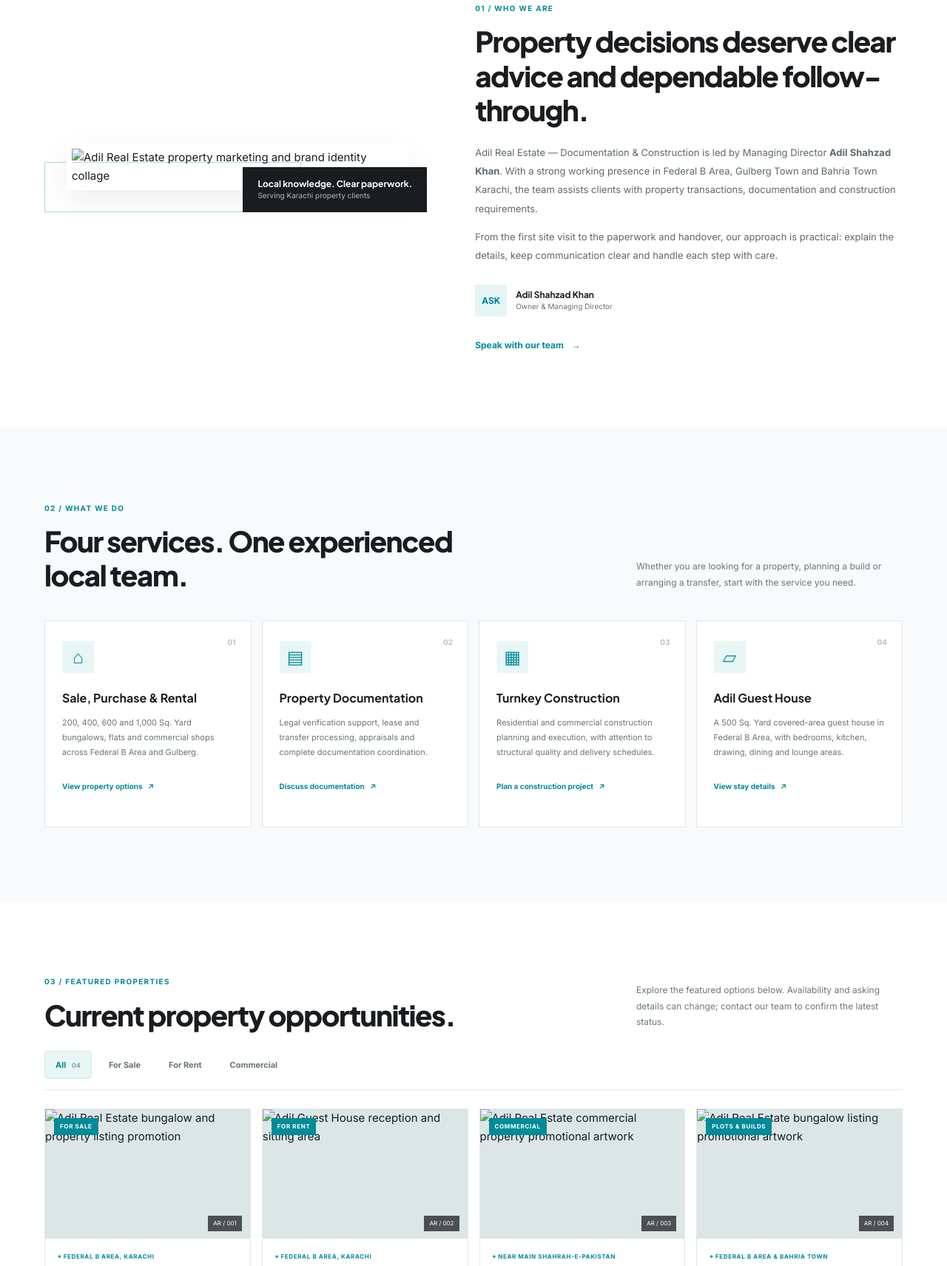
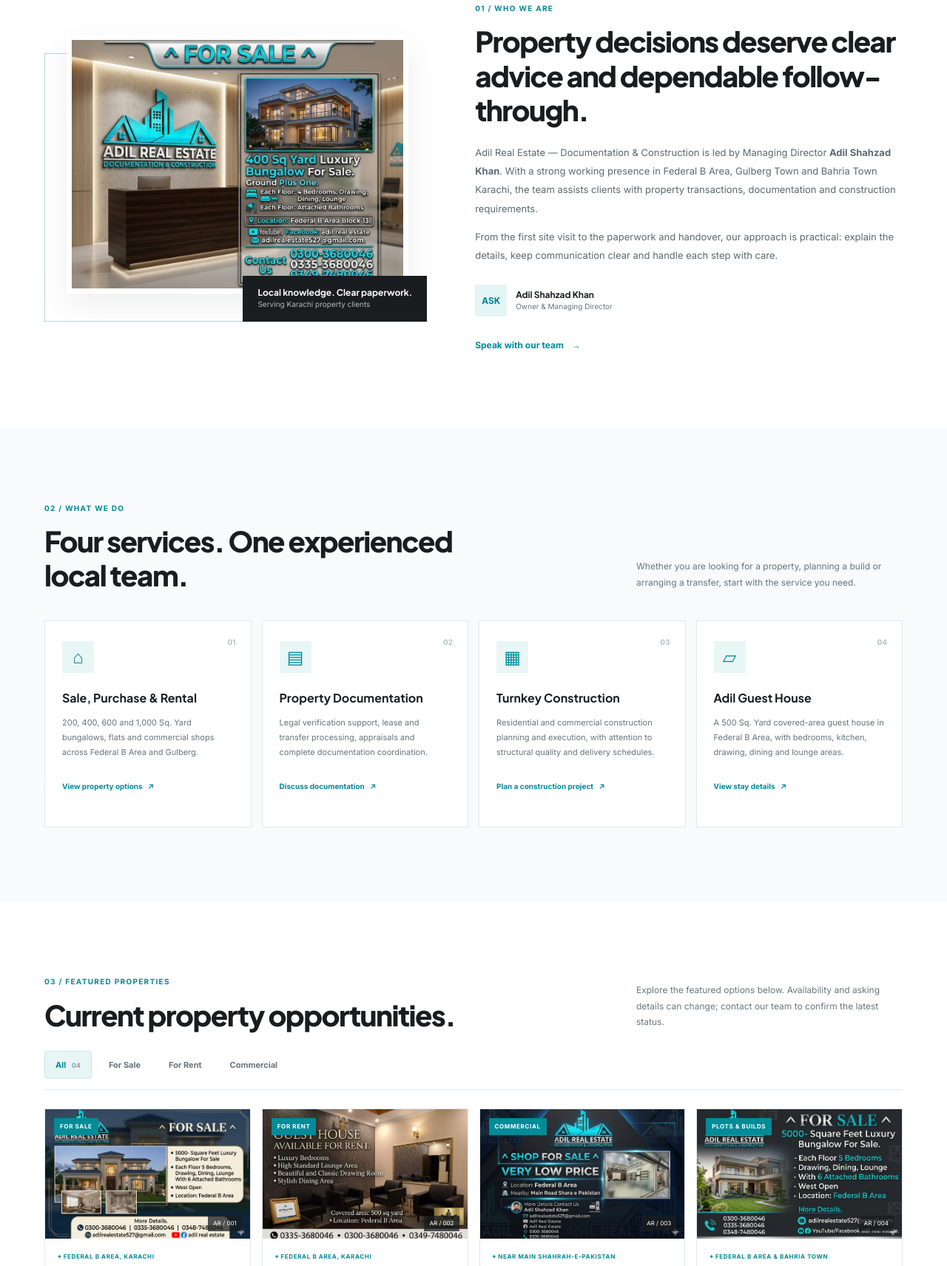
Before and after one commit to Alisha-devops/Real-state-site-, a plain HTML site: page index.html in a window 1280 px wide. Shown: the part 1088-2800 px from the top of the page at 74% size. Drawn offline with Linux system fonts and the light colour scheme.

Commit message:
Update image paths in index.html

```diff
--- a/index.html
+++ b/index.html
@@ -6,7 +6,7 @@
   <meta name="theme-color" content="#1a1d20">
   <meta name="description" content="Adil Real Estate — Documentation & Construction. Property sale, purchase, rental, documentation and construction in Federal B Area, Gulberg Town and Bahria Town Karachi.">
   <title>Adil Real Estate | Documentation & Construction — Karachi</title>
-  <link rel="icon" type="image/x-icon" href="assets/icon.jpg">
+  <link rel="icon" type="image/x-icon" href="icon.jpg">
 
   <link rel="preconnect" href="https://fonts.googleapis.com">
   <link rel="preconnect" href="https://fonts.gstatic.com" crossorigin>
@@ -24,7 +24,7 @@
   <header class="site-header" id="top">
     <div class="container nav-wrap">
      <a class="brand" href="#home" aria-label="Adil Real Estate home">
-  <img class="brand-logo" src="assets/logo.jpg" alt="Adil Real Estate - Documentation & Construction logo">
+  <img class="brand-logo" src="logo.jpg" alt="Adil Real Estate - Documentation & Construction logo">
 </a>
       <button class="menu-toggle" aria-label="Open navigation menu" aria-expanded="false" aria-controls="primary-nav">
         <span></span><span></span><span></span>
@@ -61,7 +61,7 @@
         </div>
         <div class="hero-visual">
           <div class="hero-image-frame">
-            <img src="assets/hero.png" alt="Adil Real Estate office interior and reception branding">
+            <img src="hero.png" alt="Adil Real Estate office interior and reception branding">
             <div class="image-index"><span>01</span> / OFFICE</div>
           </div>
           <div class="location-stamp"><span class="stamp-icon">⌖</span><span><small>HEAD OFFICE</small><strong>Block 10, Gulberg Town, Karachi</strong></span></div>
@@ -79,7 +79,7 @@
     <section class="section-pad about-section" id="about">
       <div class="container about-grid">
         <div class="about-visual">
-          <img src="assets/about.webp" alt="Adil Real Estate property marketing and brand identity collage">
+          <img src="about.webp" alt="Adil Real Estate property marketing and brand identity collage">
           <div class="about-caption"><strong>Local knowledge. Clear paperwork.</strong><span>Serving Karachi property clients</span></div>
         </div>
         <div class="about-copy">
@@ -122,19 +122,19 @@
         </div>
         <div class="property-grid">
           <article class="property-card" data-category="sale">
-            <div class="property-image"><img src="assets/poster 1.webp" alt="Adil Real Estate bungalow and property listing promotion"><span class="property-tag">FOR SALE</span><span class="property-ref">AR / 001</span></div>
+            <div class="property-image"><img src="poster 1.webp" alt="Adil Real Estate bungalow and property listing promotion"><span class="property-tag">FOR SALE</span><span class="property-ref">AR / 001</span></div>
             <div class="property-content"><p class="property-location">⌖ FEDERAL B AREA, KARACHI</p><h3>5,000 Sq. Ft. Luxury Bungalow</h3><p class="property-subtitle">Approx. 400+ Sq. Yards · Ground + 1</p><ul class="spec-list"><li>5 bedrooms on each floor</li><li>6 attached bathrooms</li><li>Drawing, dining &amp; lounge</li><li>West open</li></ul><a class="button button-dark property-cta" target="_blank" rel="noopener" href="https://wa.me/923003680046?text=Assalam-o-Alaikum%2C%20I%20am%20interested%20in%20the%205%2C000%20Sq.%20Ft.%20Luxury%20Bungalow%20in%20Federal%20B%20Area.">Inquire on WhatsApp ↗</a></div>
           </article>
           <article class="property-card" data-category="rent">
-            <div class="property-image"><img src="assets/guest house.webp" alt="Adil Guest House reception and sitting area"><span class="property-tag">FOR RENT</span><span class="property-ref">AR / 002</span></div>
+            <div class="property-image"><img src="guest house.webp" alt="Adil Guest House reception and sitting area"><span class="property-tag">FOR RENT</span><span class="property-ref">AR / 002</span></div>
             <div class="property-content"><p class="property-location">⌖ FEDERAL B AREA, KARACHI</p><h3>Adil Guest House</h3><p class="property-subtitle">Prestigious stay · 500 Sq. Yard covered area</p><ul class="spec-list"><li>Luxury bedrooms</li><li>High-standard lounge</li><li>Classic drawing &amp; dining room</li><li>For family &amp; corporate stays</li></ul><a class="button button-dark property-cta" target="_blank" rel="noopener" href="https://wa.me/923003680046?text=Assalam-o-Alaikum%2C%20I%20would%20like%20details%20and%20availability%20for%20Adil%20Guest%20House.">Inquire on WhatsApp ↗</a></div>
           </article>
           <article class="property-card" data-category="commercial">
-            <div class="property-image"><img src="assets/commercial shop.webp" alt="Adil Real Estate commercial property promotional artwork"><span class="property-tag">COMMERCIAL</span><span class="property-ref">AR / 003</span></div>
+            <div class="property-image"><img src="commercial shop.webp" alt="Adil Real Estate commercial property promotional artwork"><span class="property-tag">COMMERCIAL</span><span class="property-ref">AR / 003</span></div>
             <div class="property-content"><p class="property-location">⌖ NEAR MAIN SHAHRAH-E-PAKISTAN</p><h3>Commercial Shop</h3><p class="property-subtitle">Federal B Area · For sale</p><ul class="spec-list"><li>Prime commercial access</li><li>Very low price as advertised</li><li>Suitable for retail use</li><li>Investment opportunity</li></ul><a class="button button-dark property-cta" target="_blank" rel="noopener" href="https://wa.me/923003680046?text=Assalam-o-Alaikum%2C%20please%20share%20details%20for%20the%20commercial%20shop%20near%20Main%20Shahrah-e-Pakistan.">Inquire on WhatsApp ↗</a></div>
           </article>
           <article class="property-card" data-category="sale">
-            <div class="property-image"><img src="assets/poster 4.webp" alt="Adil Real Estate bungalow listing promotional artwork"><span class="property-tag">PLOTS &amp; BUILDS</span><span class="property-ref">AR / 004</span></div>
+            <div class="property-image"><img src="poster 4.webp" alt="Adil Real Estate bungalow listing promotional artwork"><span class="property-tag">PLOTS &amp; BUILDS</span><span class="property-ref">AR / 004</span></div>
             <div class="property-content"><p class="property-location">⌖ FEDERAL B AREA &amp; BAHRIA TOWN</p><h3>Bungalows &amp; Plots</h3><p class="property-subtitle">200 · 400 · 600 · 1,000 Sq. Yards</p><ul class="spec-list"><li>Federal B Area — all blocks</li><li>Bahria Town Karachi</li><li>Custom construction options</li><li>Ready-to-move options</li></ul><a class="button button-dark property-cta" target="_blank" rel="noopener" href="https://wa.me/923003680046?text=Assalam-o-Alaikum%2C%20I%20am%20looking%20for%20bungalows%20or%20plots%20in%20Federal%20B%20Area%20or%20Bahria%20Town.">Inquire on WhatsApp ↗</a></div>
           </article>
         </div>
@@ -193,7 +193,7 @@
   <footer class="site-footer">
     <div class="container footer-main">
     <a class="brand" href="#home" aria-label="Adil Real Estate home">
-  <img class="brand-logo" src="assets/logo.jpg" alt="Adil Real Estate - Documentation & Construction logo">
+  <img class="brand-logo" src="logo.jpg" alt="Adil Real Estate - Documentation & Construction logo">
 <strong>ADIL REAL ESTATE</strong><small>DOCUMENTATION &amp; CONSTRUCTION</small></span></a>
       <p>Property sale, purchase, rental, documentation and construction across Karachi.</p>
       <div class="footer-contacts"><a href="tel:+923003680046">0300-3680046</a><a href="mailto:adilrealestate527@gmail.com">adilrealestate527@gmail.com</a></div>
```
